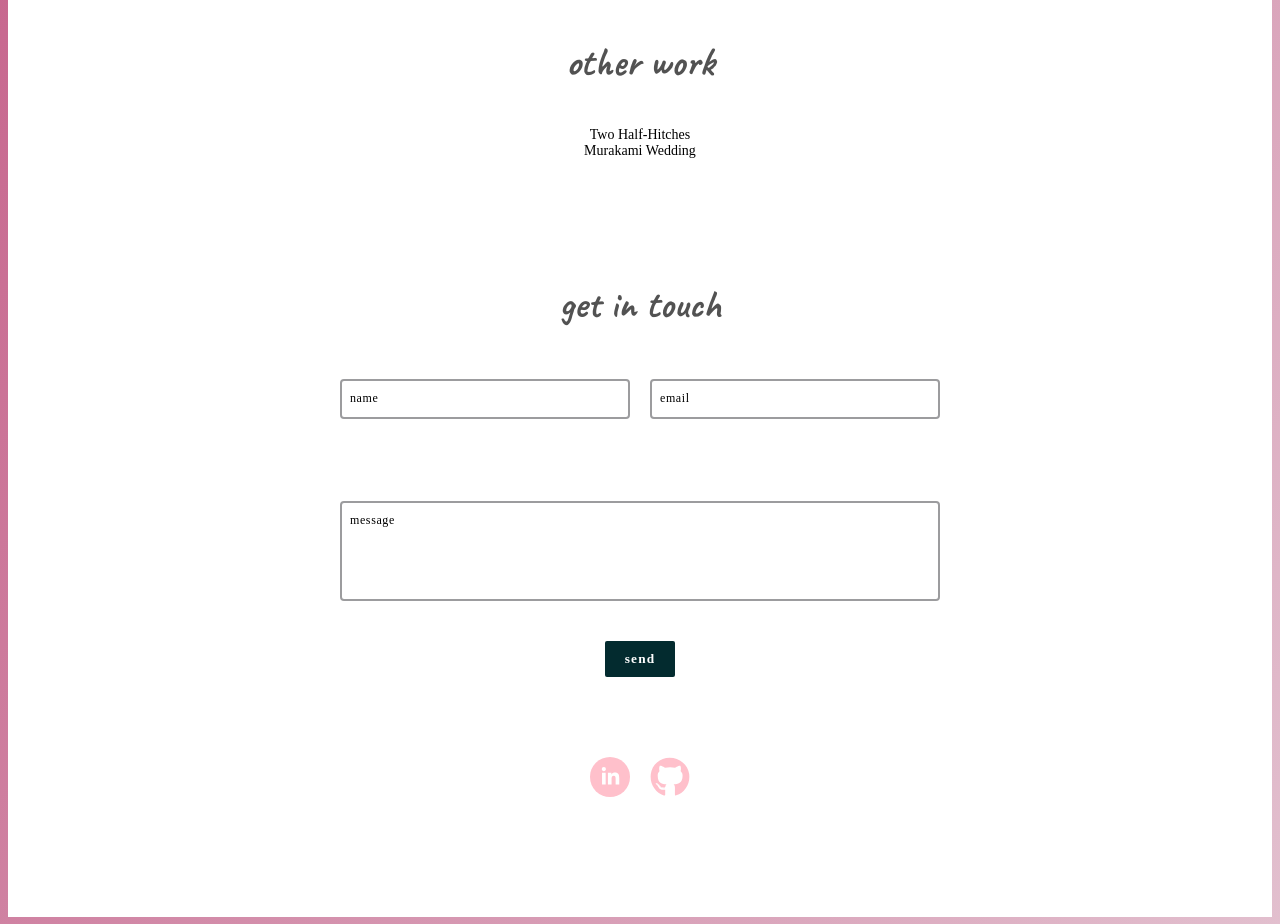
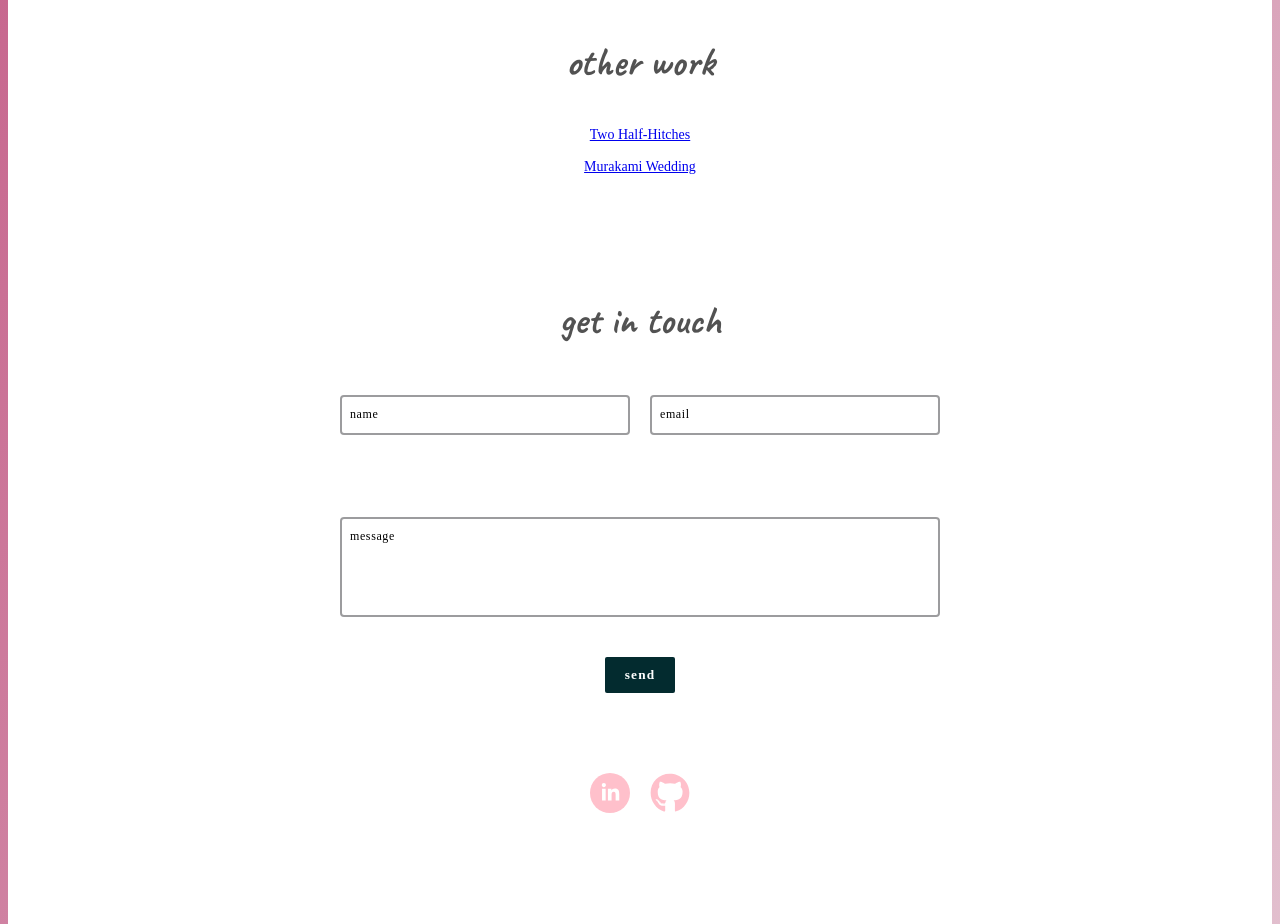
Before and after one commit to k3luu/kathyluu.io, a React (Create React App) app: page / in a window 1280 px wide. Shown: the part 1260-2184 px from the top of the page. Built offline with nearby package versions, Linux system fonts and the light colour scheme; a web font is replaced by a local one.

Commit message:
slight placement adjustments to curves

```diff
--- a/src/App.js
+++ b/src/App.js
@@ -150,7 +150,7 @@ const ConnectSection = styled.div`
   }
 `;
 
-const validateEmail = /^(([^<>()\[\]\\.,;:\s@"]+(\.[^<>()\[\]\\.,;:\s@"]+)*)|(".+"))@((\[[0-9]{1,3}\.[0-9]{1,3}\.[0-9]{1,3}\.[0-9]{1,3}])|(([a-zA-Z\-0-9]+\.)+[a-zA-Z]{2,}))$/;
+const validateEmail = /^(([^<>()[\]\\.,;:\s@"]+(\.[^<>()\[\]\\.,;:\s@"]+)*)|(".+"))@((\[[0-9]{1,3}\.[0-9]{1,3}\.[0-9]{1,3}\.[0-9]{1,3}])|(([a-zA-Z\-0-9]+\.)+[a-zA-Z]{2,}))$/;
 
 function validationObj() {
   this.dirty = false;
@@ -167,9 +167,6 @@ function App() {
   };
 
   const [submitValidation, setSubmitValidation] = useState(false);
-  const [nameVal, setNameVal] = useState(new validationObj());
-  const [emailVal, setEmailVal] = useState(new validationObj());
-  const [msgVal, setMsgVal] = useState(new validationObj());
   const [error, setError] = useState(tempErr);
 
   function onFocus(e) {
@@ -254,8 +251,25 @@ function App() {
         </div>
 
         <h3>other work</h3>
-        <div>Two Half-Hitches</div>
-        <div>Murakami Wedding</div>
+        <div>
+          <a
+            href="https://twohalfhitches.com"
+            target="_blank"
+            rel="noopener noreferrer"
+          >
+            Two Half-Hitches
+          </a>
+        </div>
+        <br />
+        <div>
+          <a
+            href="https://murakami-wedding.com"
+            target="_blank"
+            rel="noopener noreferrer"
+          >
+            Murakami Wedding
+          </a>
+        </div>
 
         <h3>get in touch</h3>
         <Form
--- a/src/components/ScrollBasedBezier.js
+++ b/src/components/ScrollBasedBezier.js
@@ -7,8 +7,15 @@ const BezierHeader = styled.div`
   box-sizing: border-box;
   left: 0;
   right: 0;
-  bottom: -20px;
+  bottom: -18px;
   margin: 0 auto;
+
+  &.bezier + .bezier {
+    bottom: -22px;
+    left: -2px;
+    right: -2px;
+    width: calc(100% + 4px);
+  }
 `;
 
 const clamp = (val, min, max) => Math.max(min, Math.min(max, val));
@@ -82,7 +89,7 @@ class ScrollArea extends React.PureComponent {
   handleScroll(ev) {
     const { topBuffer, areaHeight } = this.props;
 
-    const windowHeight = window.innerHeight;
+    // const windowHeight = window.innerHeight;
     const boundingBox = this.node.getBoundingClientRect();
 
     const distanceToTop = boundingBox.top - topBuffer;
@@ -98,7 +105,7 @@ class ScrollArea extends React.PureComponent {
 
   render() {
     return (
-      <BezierHeader ref={(node) => (this.node = node)}>
+      <BezierHeader className="bezier" ref={(node) => (this.node = node)}>
         {this.props.children(this.state)}
       </BezierHeader>
     );
```
